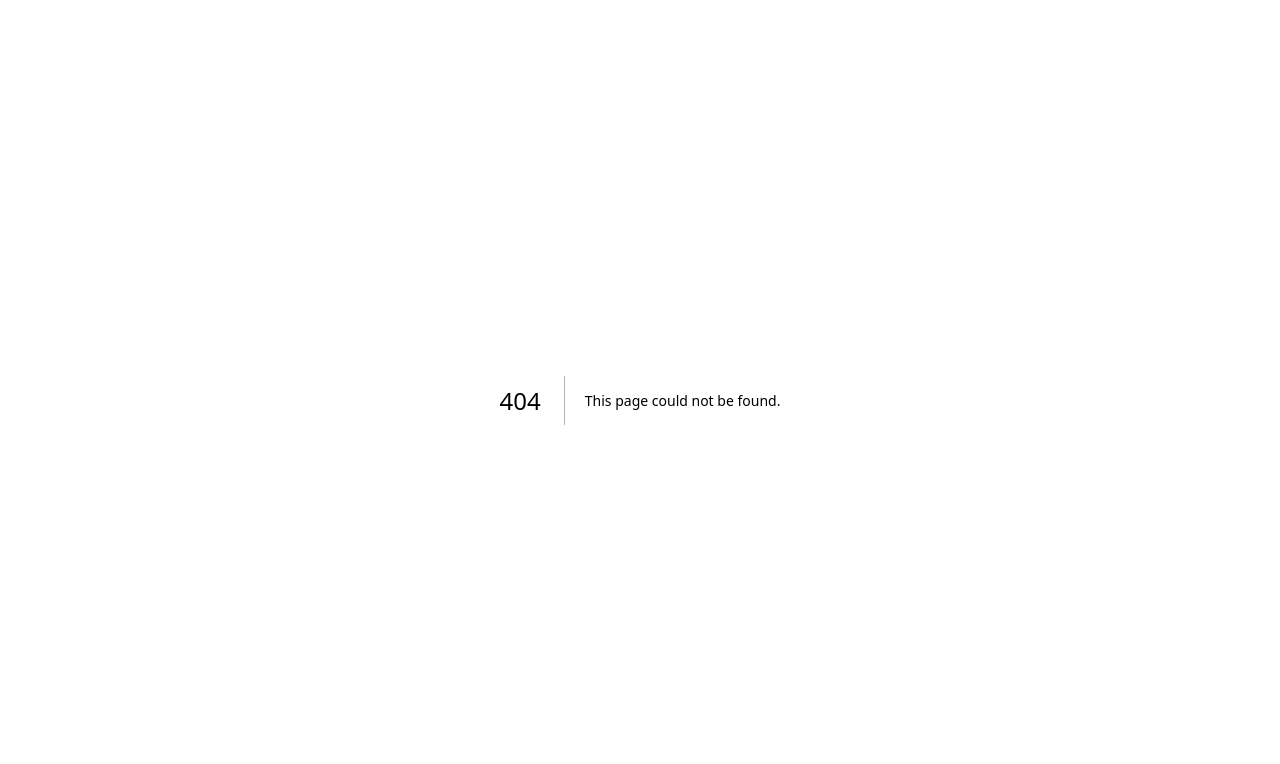
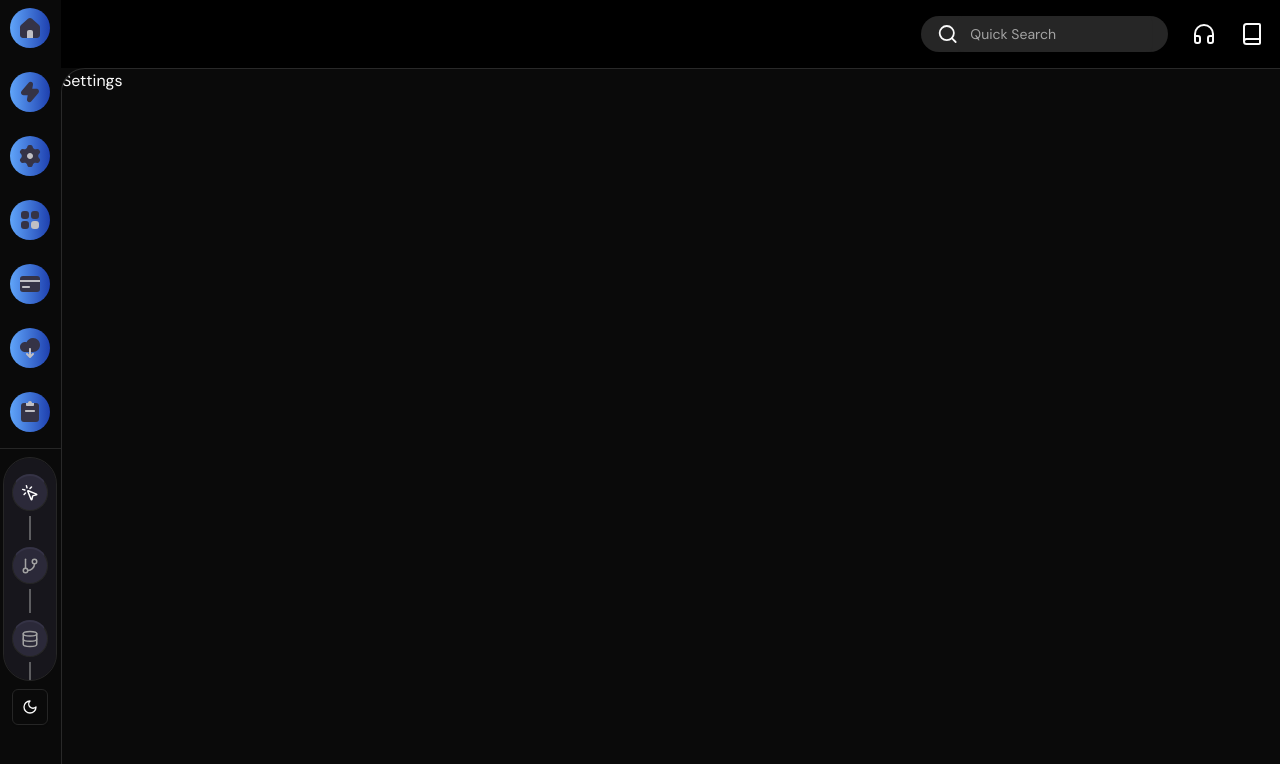
Before and after one commit to BadriVishalPadhy/Ai-automation-tool, a Next.js app: page /settings in a window 1280 px wide. Before the commit this address had no page. Shown: the top 764 px of the page. Built offline with nearby package versions, Linux system fonts and the light colour scheme.

Commit message:
Add Infobar component with search, tooltips, and settings page

```diff
--- a/package.json
+++ b/package.json
@@ -12,6 +12,7 @@
     "@radix-ui/react-dropdown-menu": "^2.1.5",
     "@radix-ui/react-separator": "^1.1.2",
     "@radix-ui/react-slot": "^1.1.1",
+    "@radix-ui/react-tooltip": "^1.1.8",
     "class-variance-authority": "^0.7.1",
     "clsx": "^2.1.1",
     "lucide-react": "^0.474.0",
--- /dev/null
+++ b/src/app/(main)/(pages)/settings/page.tsx
@@ -0,0 +1,9 @@
+import React from "react";
+
+type Props = {};
+
+const Settings = (props: Props) => {
+  return <div>Settings</div>;
+};
+
+export default Settings;
--- a/src/app/(main)/layout.tsx
+++ b/src/app/(main)/layout.tsx
@@ -1,3 +1,4 @@
+import Infobar from "@/components/infobar";
 import Sidebar from "@/components/sidebar";
 import React from "react";
 
@@ -9,7 +10,10 @@ const Layout = (props: Props) => {
   return (
     <div className="flex overflow-hidden h-screen">
       <Sidebar />
-      <div className="w-full">{props.children}</div>
+      <div className="w-full">
+        <Infobar />
+        {props.children}
+      </div>
     </div>
   );
 };
--- /dev/null
+++ b/src/components/infobar/index.tsx
@@ -0,0 +1,79 @@
+"use client";
+import React, { useEffect } from "react";
+import { ModeToggle } from "../global/mode-toggle";
+import { Book, Headphones, Search } from "lucide-react";
+import Templates from "../icons/cloud_download";
+import { Input } from "@/components/ui/input";
+
+import {
+  Tooltip,
+  TooltipContent,
+  TooltipProvider,
+  TooltipTrigger,
+} from "@/components/ui/tooltip";
+// import { UserButton } from "@clerk/nextjs";
+// import { useBilling } from "@/providers/billing-provider";
+// import { onPaymentDetails } from "@/app/(main)/(pages)/billing/_actions/payment-connecetions";
+
+type Props = {};
+
+const InfoBar = (props: Props) => {
+  // const { credits, tier, setCredits, setTier } = useBilling();
+
+  // const onGetPayment = async () => {
+  //   const response = await onPaymentDetails();
+  //   if (response) {
+  //     setTier(response.tier!);
+  //     setCredits(response.credits!);
+  //   }
+  // };
+
+  // useEffect(() => {
+  //   onGetPayment();
+  // }, []);
+
+  return (
+    <div className="flex flex-row justify-end gap-6 items-center px-4 py-4 w-full dark:bg-black ">
+      {/* <span className="flex items-center gap-2 font-bold">
+        <p className="text-sm font-light text-gray-300">Credits</p>
+        {tier == "Unlimited" ? (
+          <span>Unlimited</span>
+        ) : (
+          <span>
+            {credits}/{tier == "Free" ? "10" : tier == "Pro" && "100"}
+          </span>
+        )}
+      </span> */}
+      <span className="flex items-center rounded-full bg-muted px-4">
+        <Search />
+        <Input
+          placeholder="Quick Search"
+          className="border-none bg-transparent"
+        />
+      </span>
+      <TooltipProvider>
+        <Tooltip delayDuration={0}>
+          <TooltipTrigger>
+            <Headphones />
+          </TooltipTrigger>
+          <TooltipContent>
+            <p>Contact Support</p>
+          </TooltipContent>
+        </Tooltip>
+      </TooltipProvider>
+      <TooltipProvider>
+        <Tooltip delayDuration={0}>
+          <TooltipTrigger>
+            <Book />
+          </TooltipTrigger>
+          <TooltipContent>
+            <p>Guide</p>
+          </TooltipContent>
+        </Tooltip>
+      </TooltipProvider>
+      {/* <UserButton /> */}
+    </div>
+  );
+};
+
+export default InfoBar;
--- /dev/null
+++ b/src/components/ui/input.tsx
@@ -0,0 +1,22 @@
+import * as React from "react"
+
+import { cn } from "@/lib/utils"
+
+const Input = React.forwardRef<HTMLInputElement, React.ComponentProps<"input">>(
+  ({ className, type, ...props }, ref) => {
+    return (
+      <input
+        type={type}
+        className={cn(
+          "flex h-9 w-full rounded-md border border-input bg-transparent px-3 py-1 text-base shadow-sm transition-colors file:border-0 file:bg-transparent file:text-sm file:font-medium file:text-foreground placeholder:text-muted-foreground focus-visible:outline-none focus-visible:ring-1 focus-visible:ring-ring disabled:cursor-not-allowed disabled:opacity-50 md:text-sm",
+          className
+        )}
+        ref={ref}
+        {...props}
+      />
+    )
+  }
+)
+Input.displayName = "Input"
+
+export { Input }
--- /dev/null
+++ b/src/components/ui/tooltip.tsx
@@ -0,0 +1,32 @@
+"use client"
+
+import * as React from "react"
+import * as TooltipPrimitive from "@radix-ui/react-tooltip"
+
+import { cn } from "@/lib/utils"
+
+const TooltipProvider = TooltipPrimitive.Provider
+
+const Tooltip = TooltipPrimitive.Root
+
+const TooltipTrigger = TooltipPrimitive.Trigger
+
+const TooltipContent = React.forwardRef<
+  React.ElementRef<typeof TooltipPrimitive.Content>,
+  React.ComponentPropsWithoutRef<typeof TooltipPrimitive.Content>
+>(({ className, sideOffset = 4, ...props }, ref) => (
+  <TooltipPrimitive.Portal>
+    <TooltipPrimitive.Content
+      ref={ref}
+      sideOffset={sideOffset}
+      className={cn(
+        "z-50 overflow-hidden rounded-md bg-primary px-3 py-1.5 text-xs text-primary-foreground animate-in fade-in-0 zoom-in-95 data-[state=closed]:animate-out data-[state=closed]:fade-out-0 data-[state=closed]:zoom-out-95 data-[side=bottom]:slide-in-from-top-2 data-[side=left]:slide-in-from-right-2 data-[side=right]:slide-in-from-left-2 data-[side=top]:slide-in-from-bottom-2",
+        className
+      )}
+      {...props}
+    />
+  </TooltipPrimitive.Portal>
+))
+TooltipContent.displayName = TooltipPrimitive.Content.displayName
+
+export { Tooltip, TooltipTrigger, TooltipContent, TooltipProvider }
```
Also changed, not shown: 2 other files (tests, documents, lock files or other folders).
